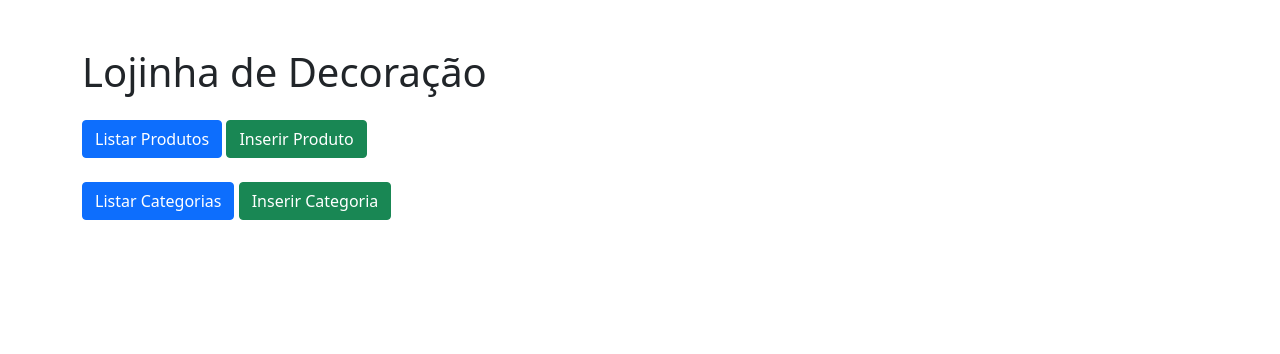
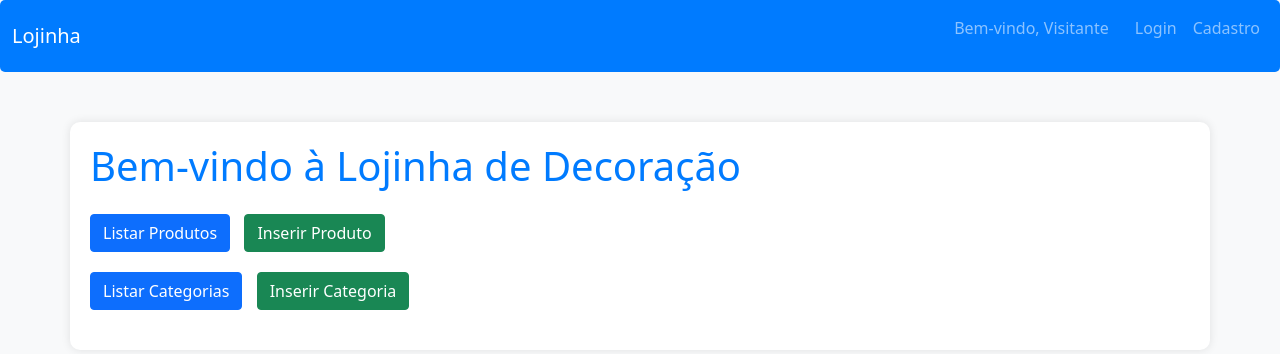
Before and after one commit to tinazf/lojinha, a PHP site: page / in a window 1280 px wide. Shown: the top 354 px of the page. Run offline with PHP 8.4, Linux system fonts and the light colour scheme.

Commit message:
Leyaut index.php
Como posso fazer um leyaut bonito em botstrap para uma página da minha lojinha de decorações?

```diff
--- a/crud's/index.php
+++ b/crud's/index.php
@@ -5,19 +5,88 @@
     <meta name="viewport" content="width=device-width, initial-scale=1">
     <title>Lojinha de Decoração</title>
     <link rel="stylesheet" href="https://cdn.jsdelivr.net/npm/bootstrap@5.0.0/dist/css/bootstrap.min.css">
+    <style>
+        body {
+            background-color: #f8f9fa;
+        }
+
+        .container {
+            background-color: #ffffff;
+            padding: 20px;
+            border-radius: 10px;
+            box-shadow: 0 0 10px rgba(0, 0, 0, 0.1);
+            margin-top: 50px;
+        }
+
+        h1 {
+            color: #007bff;
+        }
+
+        .btn-container {
+            margin-bottom: 20px;
+        }
+
+        .btn-container a {
+            margin-right: 10px;
+        }
+
+        .navbar {
+            background-color: #007bff;
+            border-radius: 5px;
+        }
+
+        .navbar-brand, .navbar-text {
+            color: #ffffff;
+        }
+
+        .navbar-nav .nav-link {
+            color: #ffffff;
+        }
+
+        .navbar-nav .nav-link:hover {
+            color: #f8f9fa;
+        }
+
+        .welcome-msg {
+            color: #343a40;
+            margin-right: 10px;
+        }
+    </style>
 </head>
 <body>
-    <div class="container mt-5">
-        <h1 class="mb-4">Lojinha de Decoração</h1>
+    <nav class="navbar navbar-expand-lg navbar-dark">
+        <div class="container-fluid">
+            <a class="navbar-brand" href="#">Lojinha</a>
+            <button class="navbar-toggler" type="button" data-bs-toggle="collapse" data-bs-target="#navbarNav" aria-controls="navbarNav" aria-expanded="false" aria-label="Toggle navigation">
+                <span class="navbar-toggler-icon"></span>
+            </button>
+            <div class="collapse navbar-collapse" id="navbarNav">
+                <ul class="navbar-nav ms-auto">
+                    <li class="nav-item">
+                        <p class="nav-link welcome-msg">Bem-vindo, <span id="username">Visitante</span></p>
+                    </li>
+                    <li class="nav-item">
+                        <a class="nav-link" href="#">Login</a>
+                    </li>
+                    <li class="nav-item">
+                        <a class="nav-link" href="#">Cadastro</a>
+                    </li>
+                </ul>
+            </div>
+        </div>
+    </nav>
+
+    <div class="container">
+        <h1 class="mb-4">Bem-vindo à Lojinha de Decoração</h1>
 
         <!-- Botões para CRUD de Produtos -->
-        <div class="mb-4">
+        <div class="btn-container">
             <a href="readpro.php" class="btn btn-primary">Listar Produtos</a>
             <a href="formprod.html" class="btn btn-success">Inserir Produto</a>
         </div>
 
         <!-- Botões para CRUD de Categorias -->
-        <div class="mb-4">
+        <div class="btn-container">
             <a href="readcat.php" class="btn btn-primary">Listar Categorias</a>
             <a href="createcat.php" class="btn btn-success">Inserir Categoria</a>
         </div>
```
